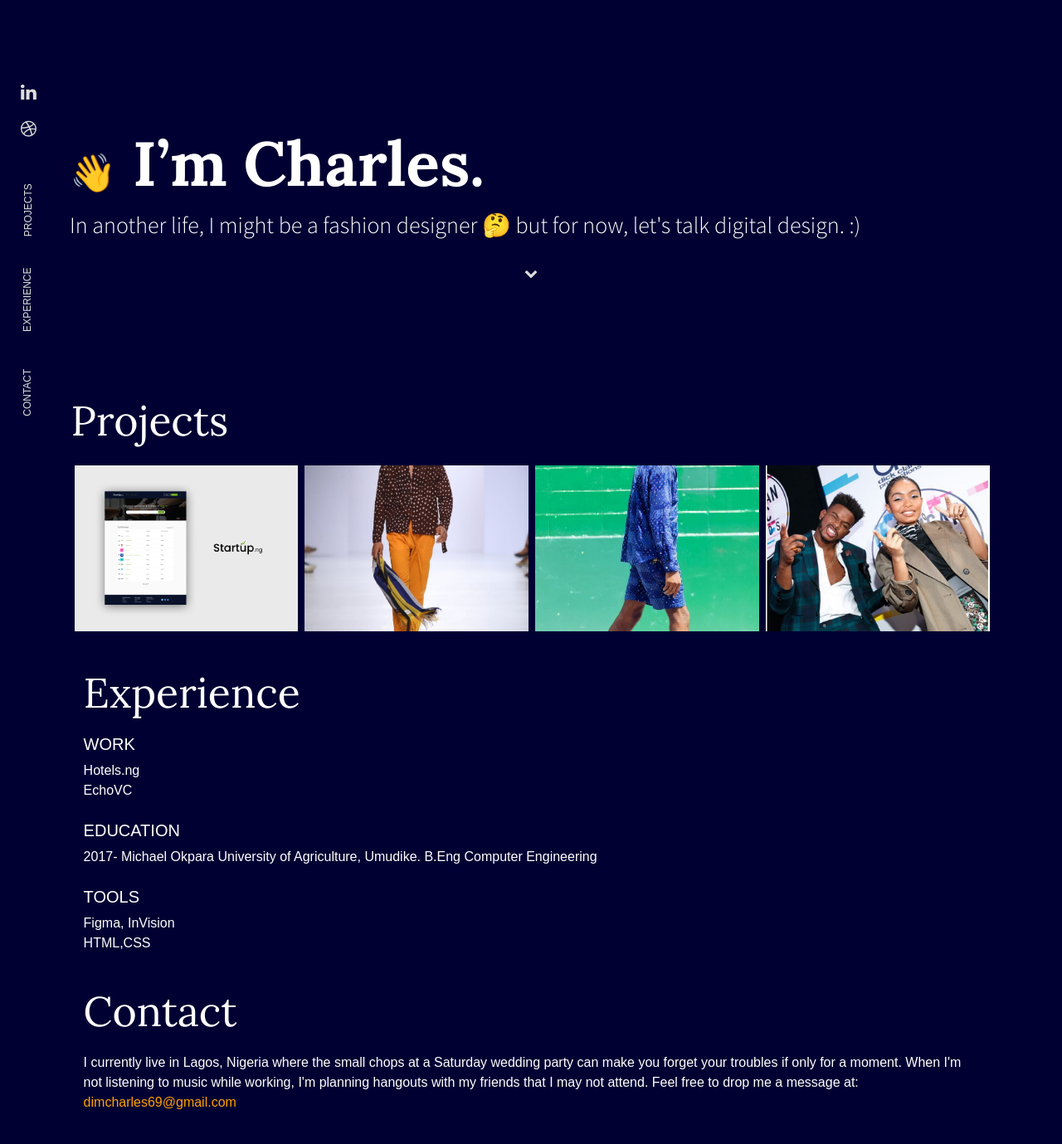
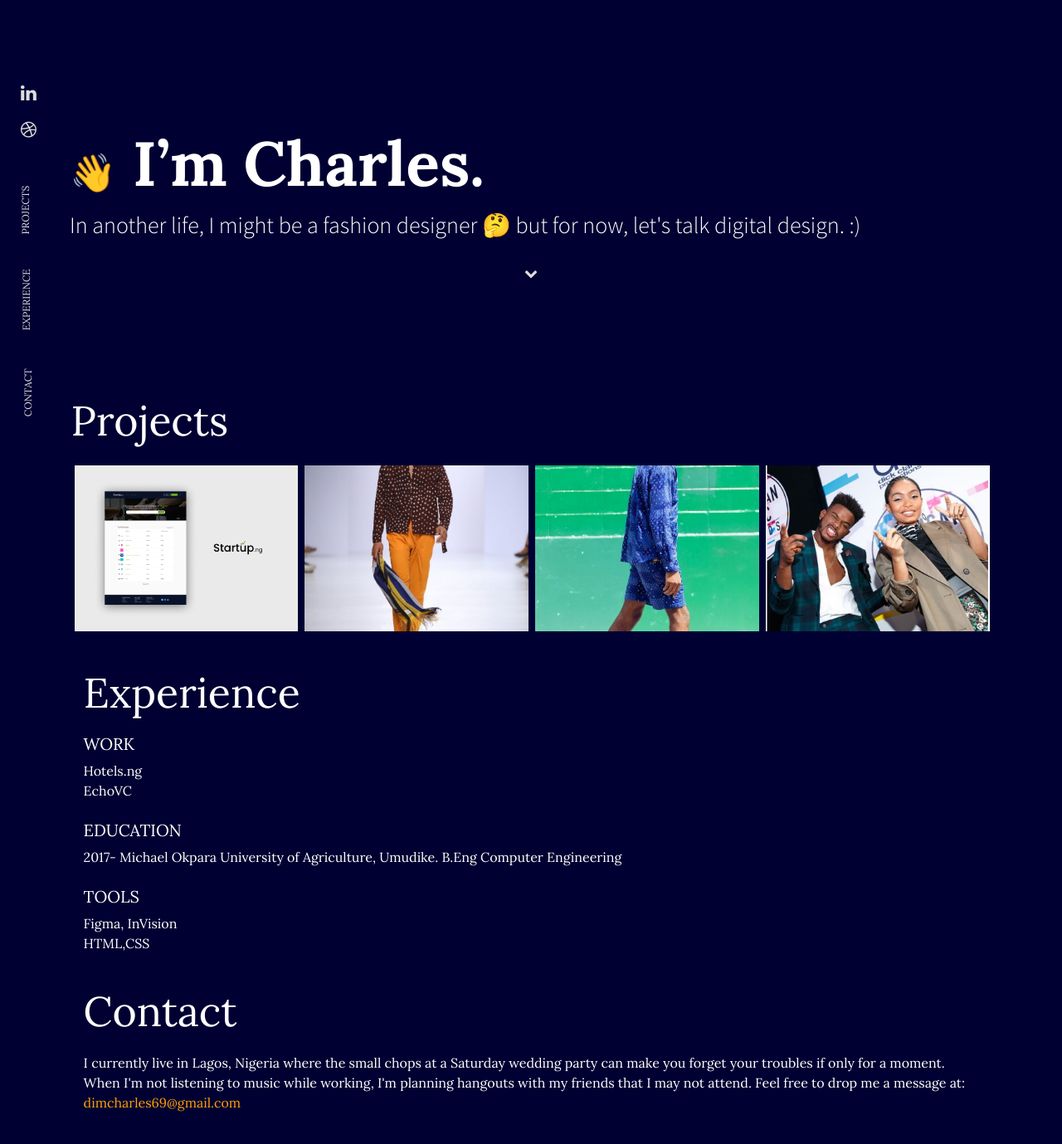
Before and after one commit to buikedim/my-portfolio, a PHP site: page /index.html in a window 1280 px wide. Shown: the top 1379 px of the page at 83% size. Run offline with PHP 8.4, Linux system fonts and the light colour scheme; some libraries are stand-ins or nearby versions; some web fonts are replaced.

Commit message:
latest commit

```diff
--- a/css/portfolio.css
+++ b/css/portfolio.css
@@ -143,7 +143,7 @@ margin-bottom: 100px;
 
 
 main{
-	font-family: 'Montserrat', sans-serif;
+	font-family: 'Lora', sans-serif;
 }
 /* p{
 	font-size: 1.7rem;
```
